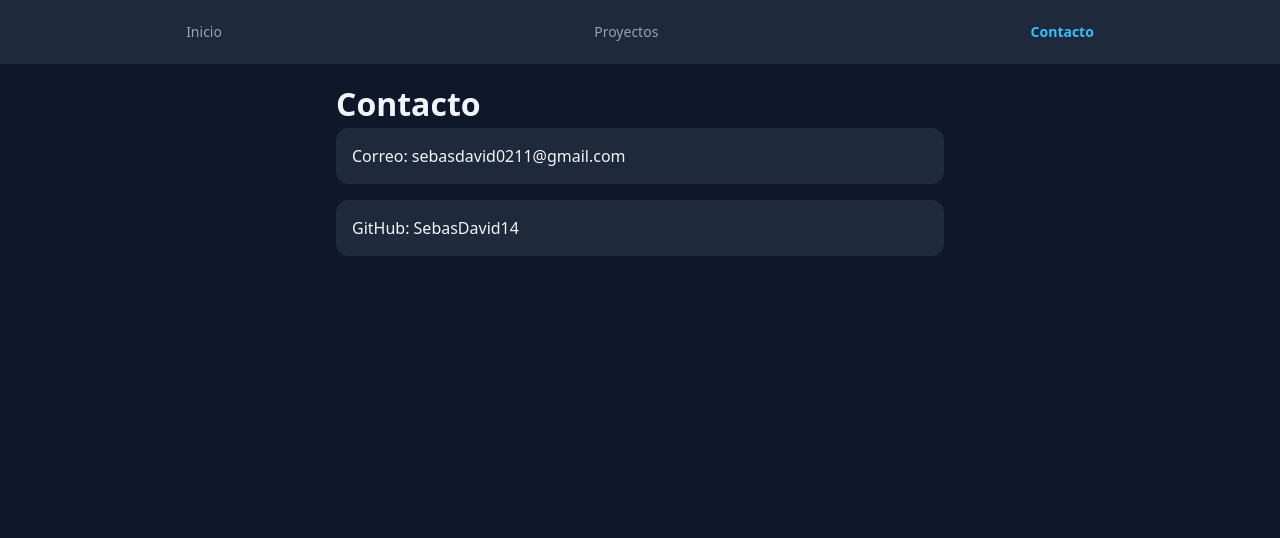
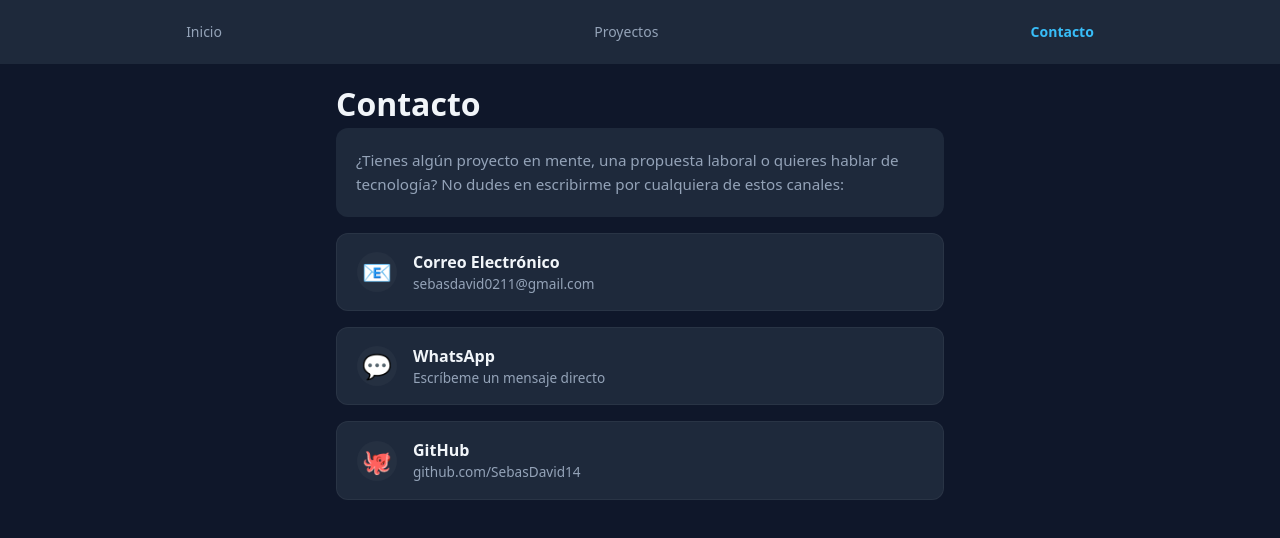
Before and after one commit to SebasDavid14/Portafolio_Con_React, a React (Vite) app: page /contacto in a window 1280 px wide. Shown: the top 538 px of the page. Built offline with nearby package versions, Linux system fonts and the light colour scheme.

Commit message:
feat(contact): añade seccion de WhatsApp, introduce texto descriptivo y mejora diseño de tarjetas

```diff
--- a/src/components/Contact.jsx
+++ b/src/components/Contact.jsx
@@ -1,20 +1,47 @@
-import {Screen} from './Screen.jsx'
+import { Screen } from './Screen.jsx'
 
 export const Contact = () => {
+  const whatsappNumber = '+57 323 7976258'
+  const whatsappMessage = 'Hola Sebastian, vi tu portafolio y me gustaria contactarte.'
+  const whatsappUrl = `https://wa.me/${whatsappNumber}?text=${encodeURIComponent(whatsappMessage)}`
+
   return (
     <Screen title="Contacto">
+      <div className="contact-container">
+        <p className="contact-intro">
+          ¿Tienes algún proyecto en mente, una propuesta laboral o quieres hablar de tecnología? No dudes en escribirme por cualquiera de estos canales:
+        </p>
+
         <ul className="contact-list">
           <li>
             <a href="mailto:sebasdavid0211@gmail.com" className="contact-link">
-                    Correo: sebasdavid0211@gmail.com
+              <span className="contact-icon">📧</span>
+              <div className="contact-info">
+                <strong>Correo Electrónico</strong>
+                <span>sebasdavid0211@gmail.com</span>
+              </div>
             </a>
           </li>
           <li>
-                <a href="https://github.com/SebasDavid14" className="contact-link">
-                    GitHub: SebasDavid14
+            <a href={whatsappUrl} target="_blank" rel="noopener noreferrer" className="contact-link whatsapp-link">
+              <span className="contact-icon">💬</span>
+              <div className="contact-info">
+                <strong>WhatsApp</strong>
+                <span>Escríbeme un mensaje directo</span>
+              </div>
+            </a>
+          </li>
+          <li>
+            <a href="https://github.com/SebasDavid14" target="_blank" rel="noopener noreferrer" className="contact-link">
+              <span className="contact-icon">🐙</span>
+              <div className="contact-info">
+                <strong>GitHub</strong>
+                <span>github.com/SebasDavid14</span>
+              </div>
             </a>
           </li>
         </ul>
+      </div>
     </Screen>
   )
 }
--- a/src/index.css
+++ b/src/index.css
@@ -249,3 +249,78 @@ body {
   color: #fbbf24;
   border: 1px solid #f59e0b;
 }
+
+/* --- Versión 4: Estilos mejorados para la sección de Contacto --- */
+
+.contact-container {
+  display: flex;
+  flex-direction: column;
+  gap: var(--espacio);
+}
+
+.contact-intro {
+  color: var(--color-texto-suave);
+  font-size: 0.95rem;
+  line-height: 1.6;
+  background-color: var(--color-superficie);
+  padding: 1.25rem;
+  border-radius: var(--radio);
+}
+
+.contact-list {
+  display: grid;
+  gap: 1rem;
+  list-style: none;
+  padding: 0;
+}
+
+.contact-link {
+  display: flex;
+  align-items: center;
+  gap: 1rem;
+  background-color: var(--color-superficie);
+  padding: 1rem 1.25rem;
+  border-radius: var(--radio);
+  color: var(--color-texto);
+  text-decoration: none;
+  border: 1px solid rgba(255, 255, 255, 0.05);
+  transition: all 0.3s ease;
+}
+
+.contact-link:hover {
+  transform: translateY(-3px);
+  border-color: var(--color-acento);
+  box-shadow: 0 6px 15px rgba(56, 189, 248, 0.15);
+}
+
+/* Estilo distintivo para el botón de WhatsApp */
+.whatsapp-link:hover {
+  border-color: #22c55e;
+  box-shadow: 0 6px 15px rgba(34, 197, 94, 0.2);
+}
+
+.contact-icon {
+  font-size: 1.5rem;
+  display: flex;
+  align-items: center;
+  justify-content: center;
+  width: 2.5rem;
+  height: 2.5rem;
+  background-color: rgba(255, 255, 255, 0.03);
+  border-radius: 50%;
+}
+
+.contact-info {
+  display: flex;
+  flex-direction: column;
+}
+
+.contact-info strong {
+  font-size: 1rem;
+  color: var(--color-texto);
+}
+
+.contact-info span {
+  font-size: 0.85rem;
+  color: var(--color-texto-suave);
+}
```
Lines whose indentation alone changed are shown as unchanged.
